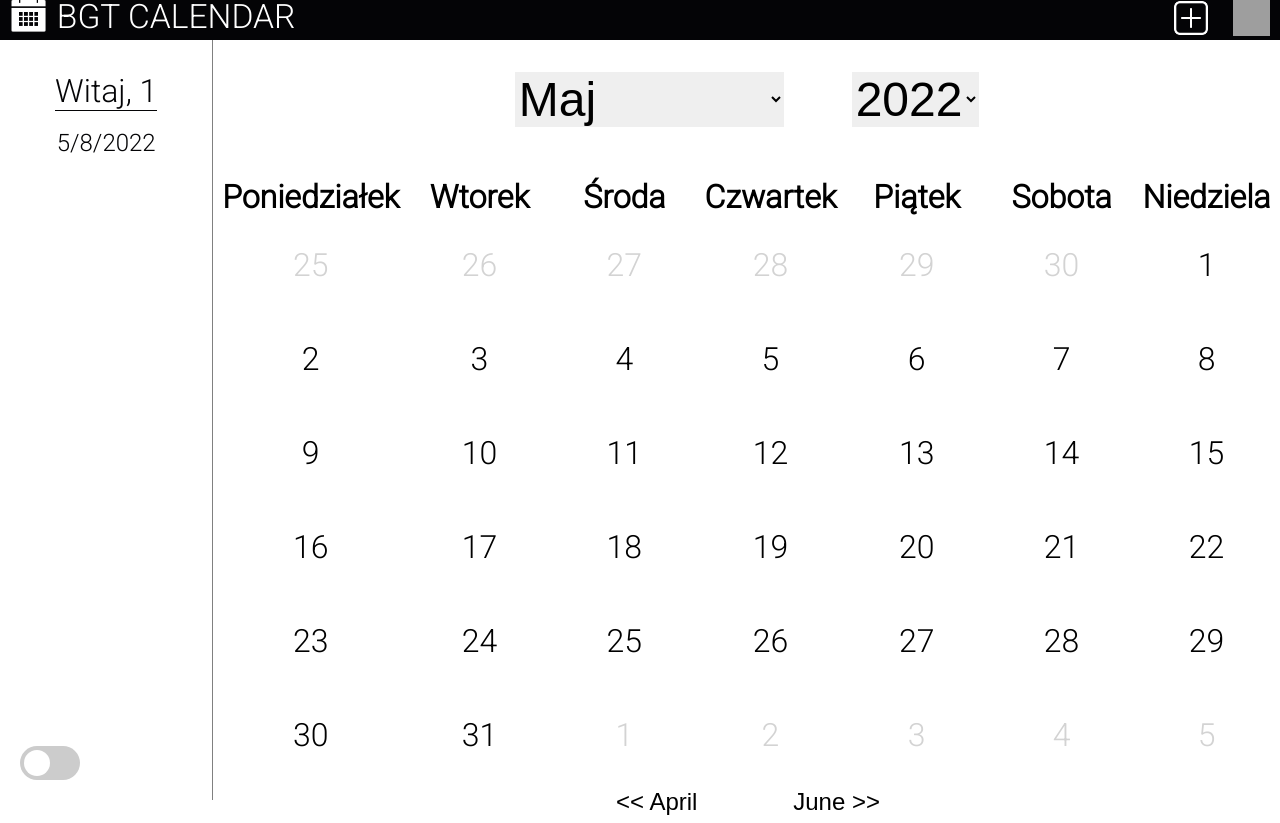
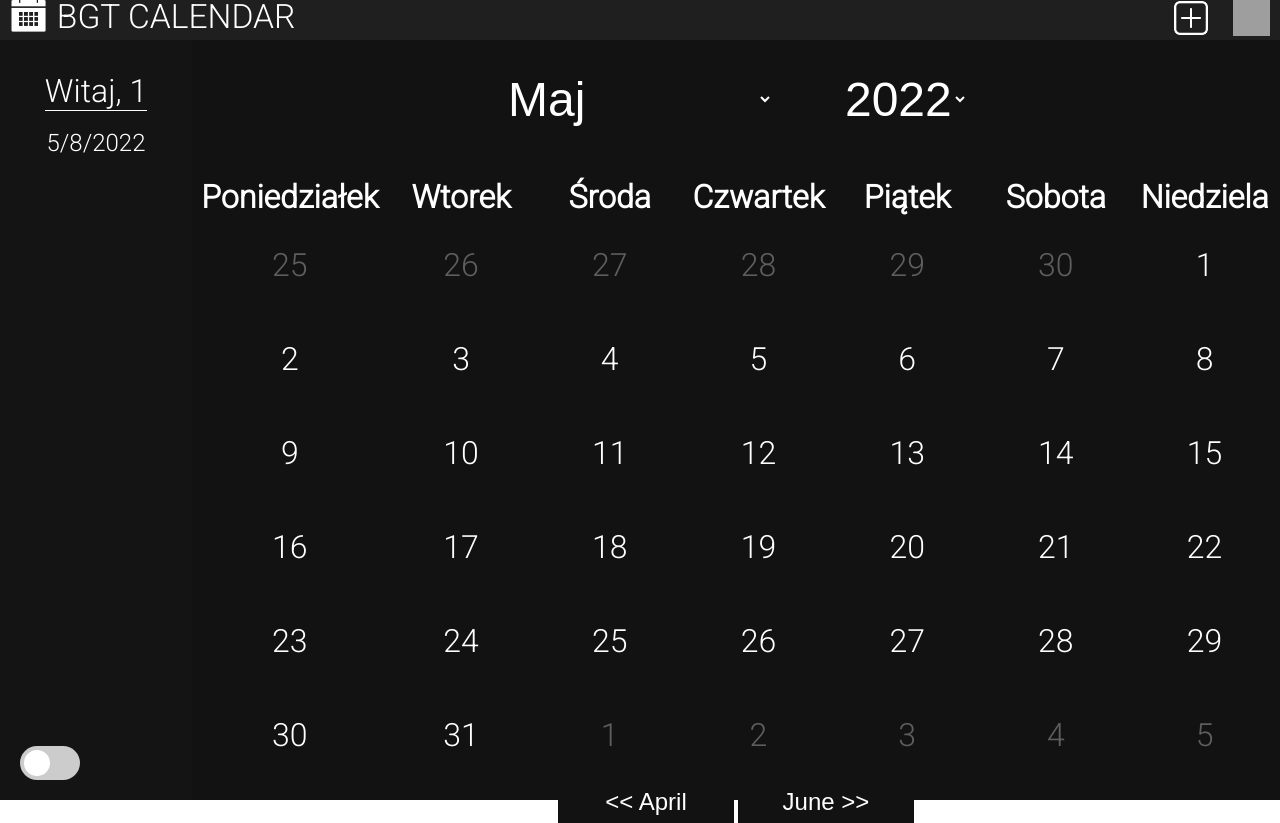
Before and after one commit to frankos6/blanciorgancior, a PHP site: page / in a window 1280 px wide. Run offline with PHP 8.4, Linux system fonts and the light colour scheme; a user stored in the database is signed in; data comes from the database, SQL or seed files in the repository; data that the repository does not hold is empty; grey boxes are pictures that could not be loaded.

Commit message:
Dark Mode

```diff
--- a/backend/dodajWydarzenie.php
+++ b/backend/dodajWydarzenie.php
@@ -15,6 +15,7 @@
             $result = $conn->query($q);
             if ($result){
                 echo "Pomyślnie dodano wydarzenie.";
+                echo "<script>window.parent.location.reload();</script>";
             }
             else {
                 echo "Błąd przy dodawaniu wydarzenia.";
@@ -38,7 +39,7 @@
             <select name="kalendarz" id="kalendarz" class="form-select">
 
             </select>
-        <button type="submit" class="login-form-button"> <span>Potwierdź</span> </button>
+        <button type="submit" class="login-form-button" id="important"> <span>Potwierdź</span> </button>
     </form>
     <script>
         const kalendarzSelect = document.getElementById('kalendarz');
--- a/index.php
+++ b/index.php
@@ -100,7 +100,7 @@
     <div class="options-menu" id="options-menu">
         <div class="overlay" class="w3-container w3-center w3-animate-top">
             <iframe src="backend/dodajWydarzenie.php" width="100%" height="100%"></iframe>
-            <button class="login-form-button" onclick="off()" id="temp"><span>Anuluj</span></button>
+            <button class="login-form-button" id="important" onclick="off()" id="temp"><span>Anuluj</span></button>
         </div>
     </div>
 </body>
--- a/scripts/script.js
+++ b/scripts/script.js
@@ -17,9 +17,8 @@ Data = Data.split(",")[0];
 console.log(Data);
 document.getElementById('date-display').innerHTML += Data;
 
-var body = document.getElementById('calendar-surface');
-var th = document.getElementById('table-head');
-var callcell = document.getElementsByClassName('calendarCell');
+var DataId = Data.replaceAll('.', '-');
+console.log(DataId);
 
 function darkMode(){
     console.log('dzialam')
@@ -28,6 +27,6 @@ function darkMode(){
     callcell.classList.toggle("dark-mode");
 }
 
-var DataId = Data.replaceAll('.', '-');
-
-console.log(DataId);
+var body = document.getElementById('calendar-surface');
+var th = document.getElementById('table-head');
+var callcell = document.getElementsByClassName('calendarCell');
--- a/scripts/scripts.js
+++ b/scripts/scripts.js
@@ -104,7 +104,6 @@ function showCalendar(month, year) {
             if (i === 0 && j < firstDay) {
                 cell = document.createElement("td");
                 cellText = document.createTextNode(daysInMonth(month-1,year)-firstDay+j+1);
-                cell.style.color = "lightgray";
                 cell.id = `${cellText.textContent}-${month==0 ? 12 : month}-${month==0 ? year-1 : year}`
                 cell.attributes.day = j;
                 cell.zadania = [];
@@ -116,7 +115,6 @@ function showCalendar(month, year) {
                 cell = document.createElement("td");
                 cellText = document.createTextNode(xd);
                 cell.id = `${xd++}-${month+2}-${year}`;
-                cell.style.color = "lightgray";
                 cell.attributes.day = j;
                 cell.zadania = [];
                 cell.wydarzenia = [];
--- a/styles/style.css
+++ b/styles/style.css
@@ -9,7 +9,7 @@ html, body{
 /* Main Page --------------------------------------------------------------------------------------------------------------------------------------------------------------*/
 /* ========================================================================================================================================================================*/
 .navbar-menu{
-    background-color: #040406;
+    background-color: #1f1f1f;
     display: flex;
     flex-direction: row;
     justify-content: space-between;
@@ -33,12 +33,11 @@ html, body{
 
 
 .leftside{
-    color: #040406;
+    color: white;
     height: 100%;
-    width: 17%;
+    width: 15%;
     font-size: 2rem;
-    background-color: #FFFFFF;
-    border-right: 1px solid gray;
+    background-color: #141414;
     display: flex;
     flex-direction: column;
     align-items: center;
@@ -57,10 +56,7 @@ html, body{
     border-bottom: 1px solid #040406;
     animation: appearText 1s ease-in;
     margin-bottom: -10;
-}
-
-hr{
-    margin-top: -5px;
+    border-bottom: 1px solid white;
 }
 
 .foo{
@@ -72,6 +68,8 @@ hr{
     text-align: center;
     width: 85%;
     height: 100%;
+    background-color: #121212;
+    color: #050505;
 }
 
 .content{
@@ -143,7 +141,7 @@ hr{
     display: flex;
     align-items: center;
     flex-direction: column;
-    background-color: #040406;
+    background-color: #141414;
     box-sizing: border-box;
     padding: 2rem;
     animation: appear 0.5s ease-in-out;
@@ -281,9 +279,13 @@ a:active{
     margin-top: 2rem;
 }
 
+#important{
+    background-color: #141414 !important;
+}
+
 ::placeholder{
     font-style: italic;
-    opacity: 25%;
+    opacity: 55%;
 }
 
 .login-form-button span {
@@ -345,13 +347,14 @@ iframe{
     border-top: none;
     border-left: none;
     border-right: none;
-    border-bottom: 3px solid white;
-    background-color: white;
+    border-bottom: 3px solid #121212;
+    background-color: #121212;
+    color: white;
     margin-bottom: -3px;
 }
 
 .btn:hover{
-    border-bottom: 3px solid black;
+    border-bottom: 3px solid white;
     transition: 0.1s ease-in-out;
     box-sizing: border-box;
 }
@@ -359,10 +362,16 @@ iframe{
 th{
     width: 12.5%;
     margin: 20px;
+    color: white;
+}
+
+.calendarCell{
+    color: white;
+    opacity: 100%;
 }
 
 .calendarCell:hover{
-    background-color:white;
+    background-color: #1f1f1f;
     box-shadow: rgba(0, 0, 0, 0.24) 0px 3px 8px;
     transition: 0.2s ease-in-out;
     box-sizing: border-box;
@@ -371,6 +380,8 @@ th{
 
 td{
     text-align: center;
+    color: darkgray;
+    opacity: 50%;
 }
 
 .card-header{
@@ -378,9 +389,11 @@ td{
 }
 
 select{
-    border: 0;
     font-size: 3rem;
     margin: 2rem;
+    background-color: #121212;
+    color: #FFFFFF;
+    border: none;
 }
 
 option{
@@ -397,13 +410,13 @@ option{
     flex-direction: column;
     justify-content: center;
     color: white;
-
+    background-color: #141414;
 }
 
 .form-select{
-    font-size: 1rem;
+    font-size: 1.2rem;
     width: 65%;
-    background-color: #040406;
+    background-color: #141414;
     color: white;
     border-bottom: 1px solid white;
     margin: auto;
@@ -417,7 +430,7 @@ label{
 }
 
 .form-input{
-    background-color: #040406;
+    background-color: #141414;
     border: 0;
     border-bottom: 1px solid white;
     height: 2.3rem;
@@ -524,7 +537,6 @@ input:checked + .slider:before {
     100%{opacity: 100%;}
 }
 
-
 .dark-mode{
     background-color: #121212;
     color: white;
```
